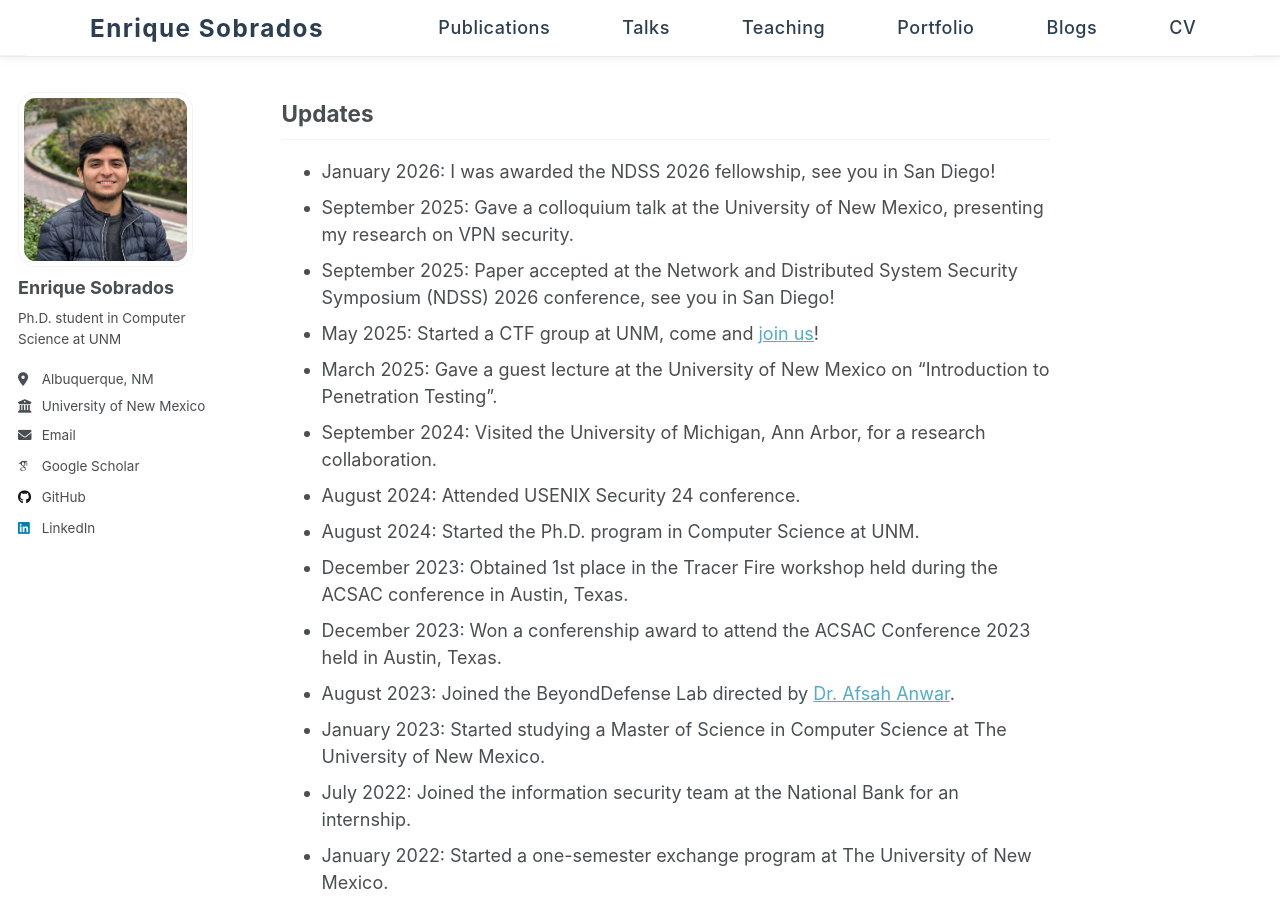
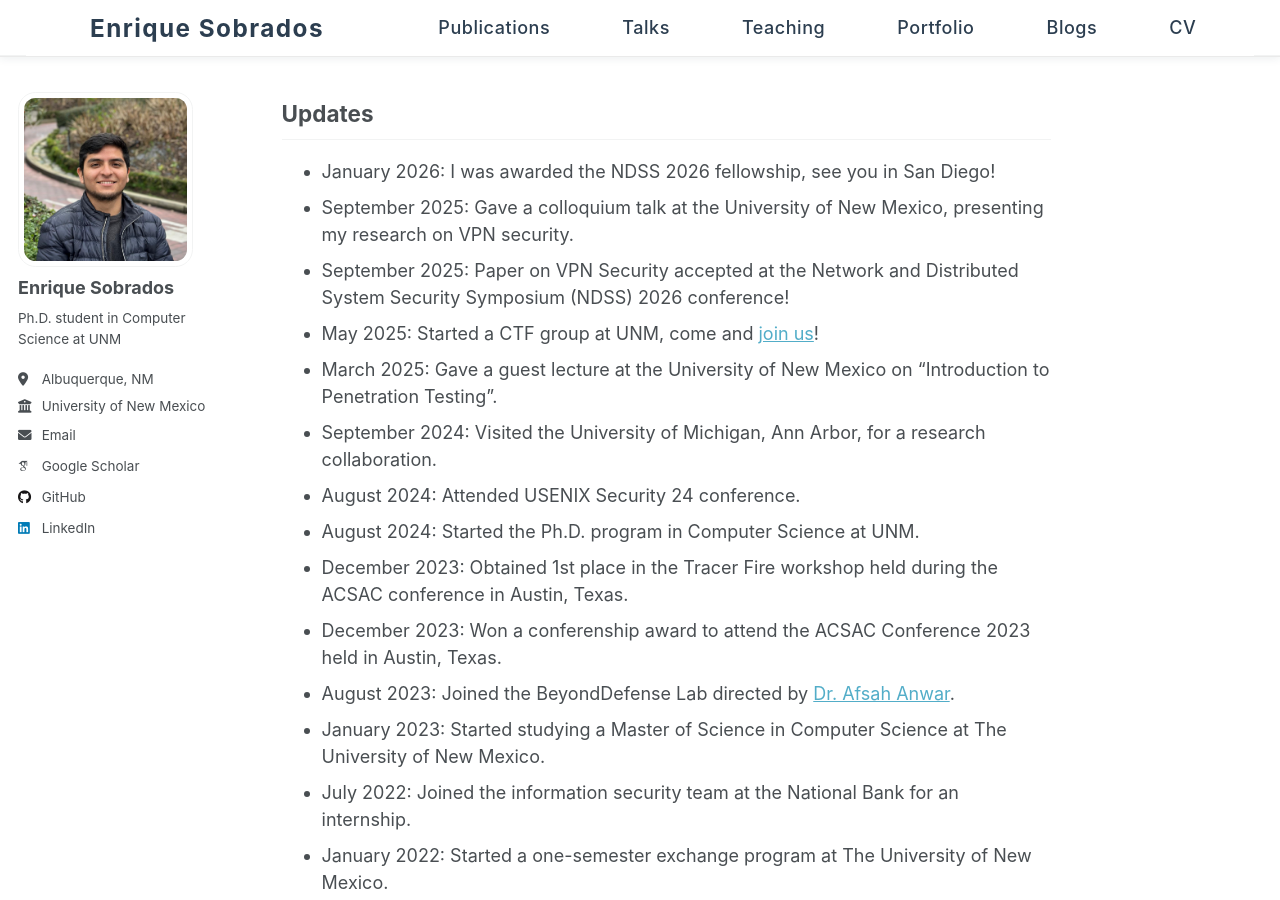
Before and after one commit to Enrique720/enrique720.github.io, a Jekyll site: the page built from _pages/about.md, in a window 1280 px wide and 900 px high, scrolled down 393 px. Built offline with Jekyll 4.4.1, drawn with Linux system fonts in a browser that asks for light colours; some web fonts are replaced; a style sheet for code colours, icons or effects is not loaded.

Commit message:
update: about

```diff
--- a/_pages/about.md
+++ b/_pages/about.md
@@ -17,7 +17,7 @@ Updates
 -------
 - January 2026: I was awarded the NDSS 2026 fellowship, see you in San Diego!
 - September 2025: Gave a colloquium talk at the University of New Mexico, presenting my research on VPN security.
-- September 2025: Paper accepted at the Network and Distributed System Security Symposium (NDSS) 2026 conference, see you in San Diego!
+- September 2025: Paper on VPN Security accepted at the Network and Distributed System Security Symposium (NDSS) 2026 conference!
 - May 2025: Started a CTF group at UNM, come and [join us](https://lobosec.unm.edu)!
 - March 2025: Gave a guest lecture at the University of New Mexico on "Introduction to Penetration Testing".
 - September 2024: Visited the University of Michigan, Ann Arbor, for a research collaboration.
```
